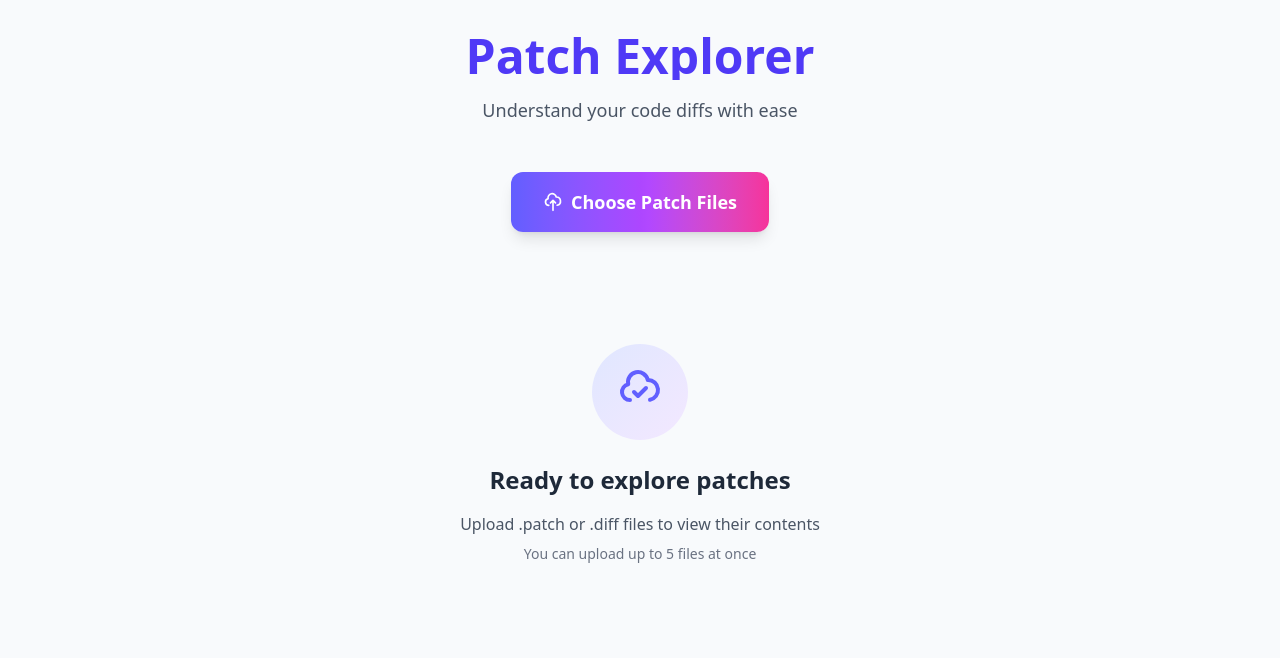
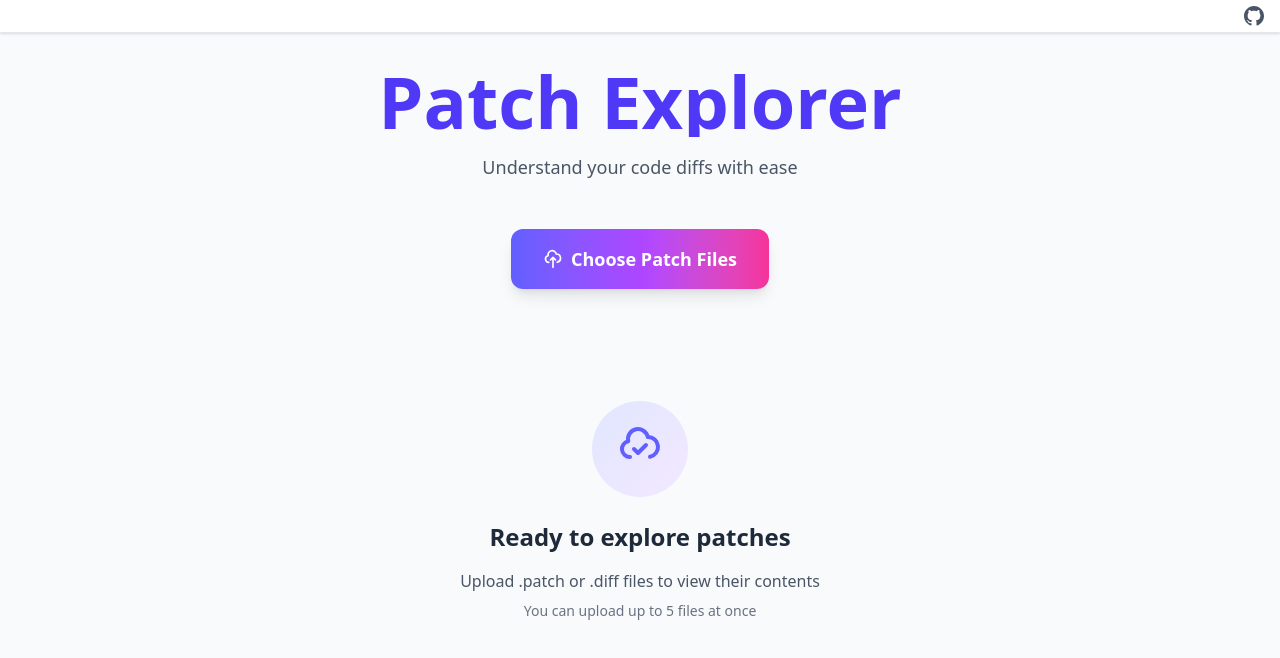
Before and after one commit to debamitro/patch-explorer, a React (Vite) app: page / in a window 1280 px wide. Shown: the top 658 px of the page. Built offline with nearby package versions, Linux system fonts and the light colour scheme.

Commit message:
added header

```diff
--- a/src/App.tsx
+++ b/src/App.tsx
@@ -128,9 +128,27 @@
 
   return (
     <div className="min-h-screen bg-slate-50">
+      {/* Header with GitHub link */}
+      <header className="bg-white shadow-sm border-b border-gray-200">
+        <div className="max-w-7xl mx-auto px-4">
+          <div className="flex items-center justify-end h-8">
+            <a
+              href="https://github.com/debamitro/patch-explorer"
+              target="_blank"
+              rel="noopener noreferrer"
+              className="flex items-center gap-2 text-gray-600 hover:text-gray-900 transition-colors duration-200"
+            >
+              <svg className="w-5 h-5" fill="currentColor" viewBox="0 0 24 24">
+                <path d="M12 0c-6.626 0-12 5.373-12 12 0 5.302 3.438 9.8 8.207 11.387.599.111.793-.261.793-.577v-2.234c-3.338.726-4.033-1.416-4.033-1.416-.546-1.387-1.333-1.756-1.333-1.756-1.089-.745.083-.729.083-.729 1.205.084 1.839 1.237 1.839 1.237 1.07 1.834 2.807 1.304 3.492.997.107-.775.418-1.305.762-1.604-2.665-.305-5.467-1.334-5.467-5.931 0-1.311.469-2.381 1.236-3.221-.124-.303-.535-1.524.117-3.176 0 0 1.008-.322 3.301 1.23.957-.266 1.983-.399 3.003-.404 1.02.005 2.047.138 3.006.404 2.291-1.552 3.297-1.23 3.297-1.23.653 1.653.242 2.874.118 3.176.77.84 1.235 1.911 1.235 3.221 0 4.609-2.807 5.624-5.479 5.921.43.372.823 1.102.823 2.222v3.293c0 .319.192.694.801.576 4.765-1.589 8.199-6.086 8.199-11.386 0-6.627-5.373-12-12-12z"/>
+              </svg>
+            </a>
+          </div>
+        </div>
+      </header>
+
       <div className="max-w-7xl mx-auto px-4 py-8">
         <div className="text-center mb-12">
-          <h1 className="text-5xl font-bold bg-indigo-600 bg-clip-text text-transparent mb-4">
+          <h1 className="text-7xl font-bold bg-indigo-600 bg-clip-text text-transparent mb-4">
             Patch Explorer
           </h1>
           <p className="text-gray-600 text-lg">Understand your code diffs with ease</p>
@@ -212,7 +230,7 @@
                   <svg className="w-6 h-6 text-indigo-600" fill="none" stroke="currentColor" viewBox="0 0 24 24">
                     <path strokeLinecap="round" strokeLinejoin="round" strokeWidth={2} d="M9 19v-6a2 2 0 00-2-2H5a2 2 0 00-2 2v6a2 2 0 002 2h2a2 2 0 002-2zm0 0V9a2 2 0 012-2h2a2 2 0 012 2v10m-6 0a2 2 0 002 2h2a2 2 0 002-2m0 0V5a2 2 0 012-2h2a2 2 0 012 2v14a2 2 0 01-2 2h-2a2 2 0 01-2-2z" />
                   </svg>
-                  <h3 className="text-xl font-bold text-gray-800">Change Summary</h3>
+                  <h3 className="text-xl font-bold text-gray-800">Summary</h3>
                 </div>
                 <div className="grid grid-cols-1 md:grid-cols-3 gap-6">
                   <div className="text-center p-4 bg-gradient-to-br from-blue-50 to-indigo-50 rounded-lg border border-blue-100">
```
